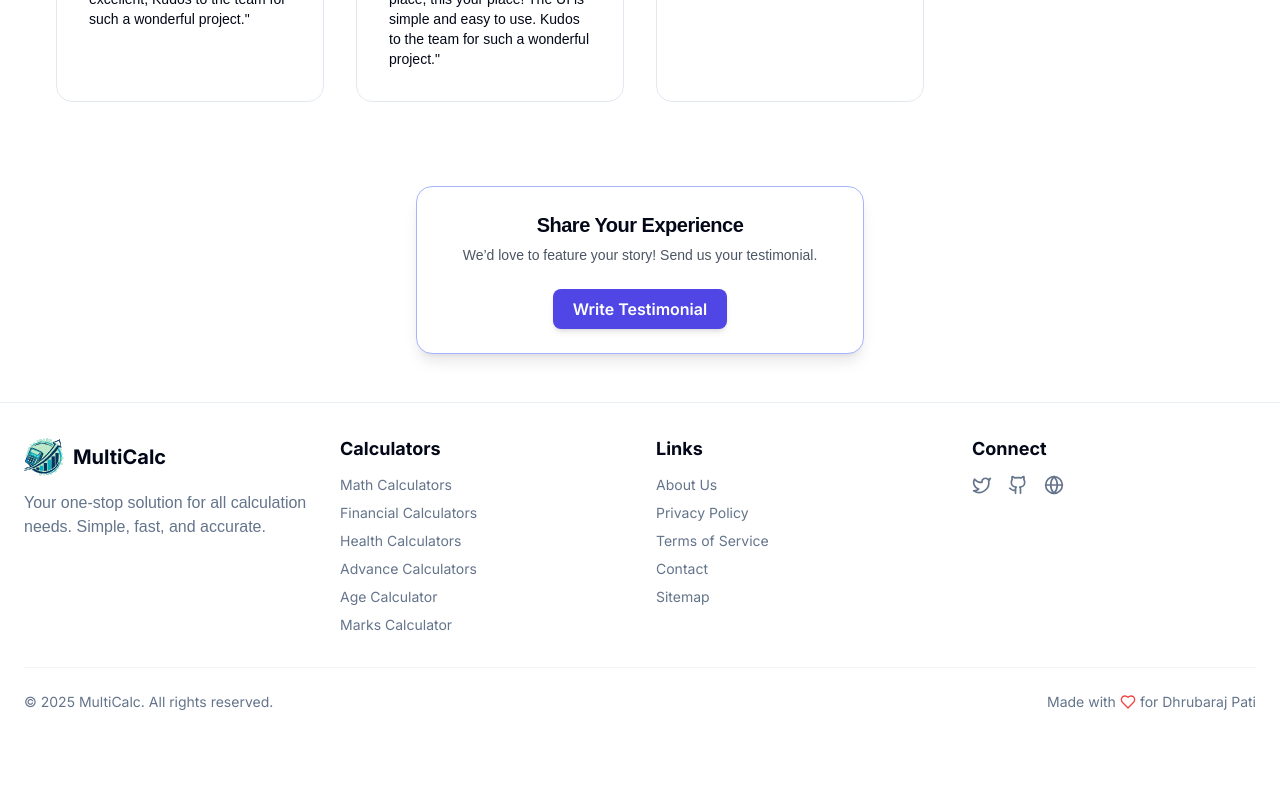
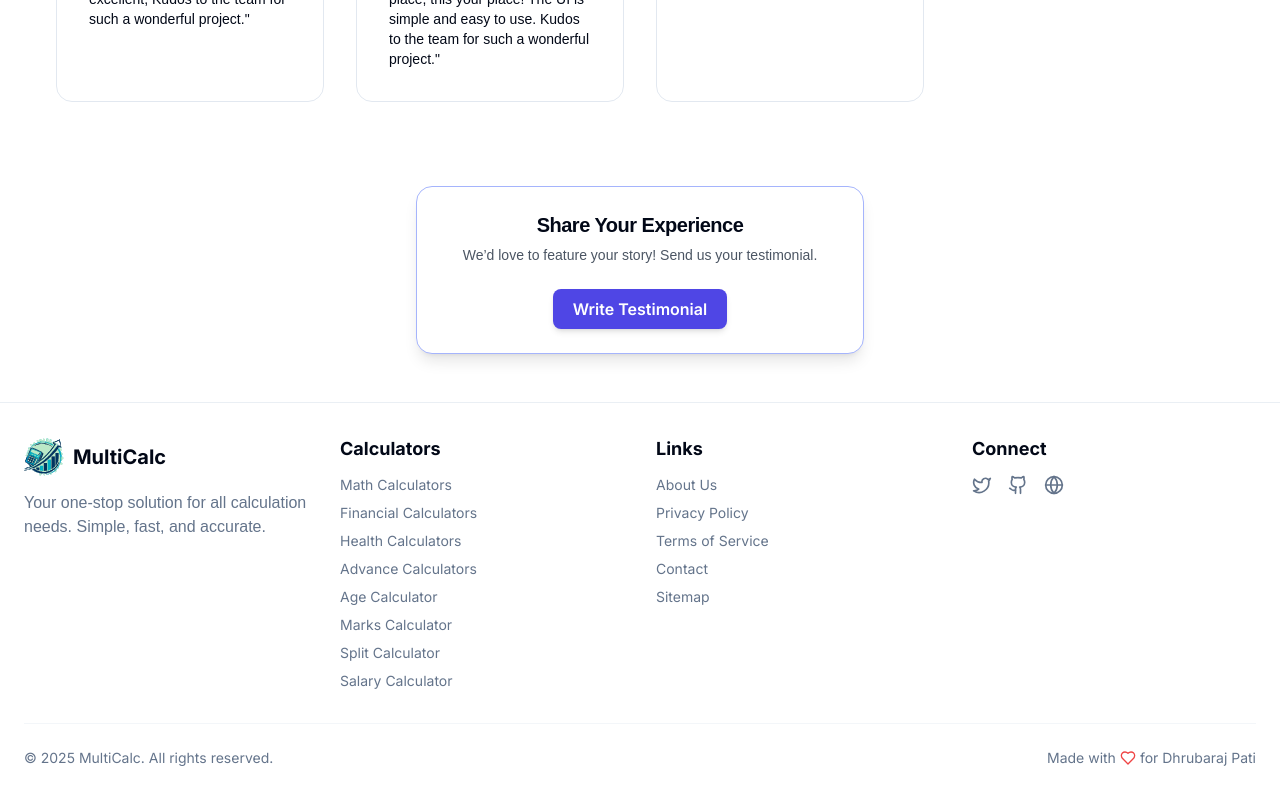
Before and after one commit to codewithdhruba01/MultiCalc, a React (Vite) app: page / in a window 1280 px wide. Shown: the part 3605-4405 px from the top of the page. Before the commit the page ends 4349 px from the top, so only its background shows below. Built offline with nearby package versions, Linux system fonts and the light colour scheme; a web font is replaced by a local one.

Commit message:
feat: add Split and Salary Calculator links to footer

```diff
--- a/src/components/layouts/Footer.tsx
+++ b/src/components/layouts/Footer.tsx
@@ -58,6 +58,18 @@ export default function Footer() {
                   Marks Calculator
                 </Link>
               </li>
+              <li>
+                <Link to="/split-calculator" className="text-muted-foreground hover:text-foreground flex items-center">
+
+                  Split Calculator
+                </Link>
+              </li>
+              <li>
+                <Link to="/salary-calculator" className="text-muted-foreground hover:text-foreground flex items-center">
+
+                  Salary Calculator
+                </Link>
+              </li>
             </ul>
           </div>
 
@@ -103,7 +115,7 @@ export default function Footer() {
                 <Github className="h-5 w-5" />
                 <span className="sr-only">GitHub</span>
               </a>
-              <a href="https://codewithdhruba.netlify.app/" className="text-muted-foreground hover:text-[#25b608]">
+              <a href="https://codewithdhruba.vercel.app/" className="text-muted-foreground hover:text-[#25b608]">
                 <Globe className="h-5 w-5" />
                 <span className="sr-only">Website</span>
               </a>
```
